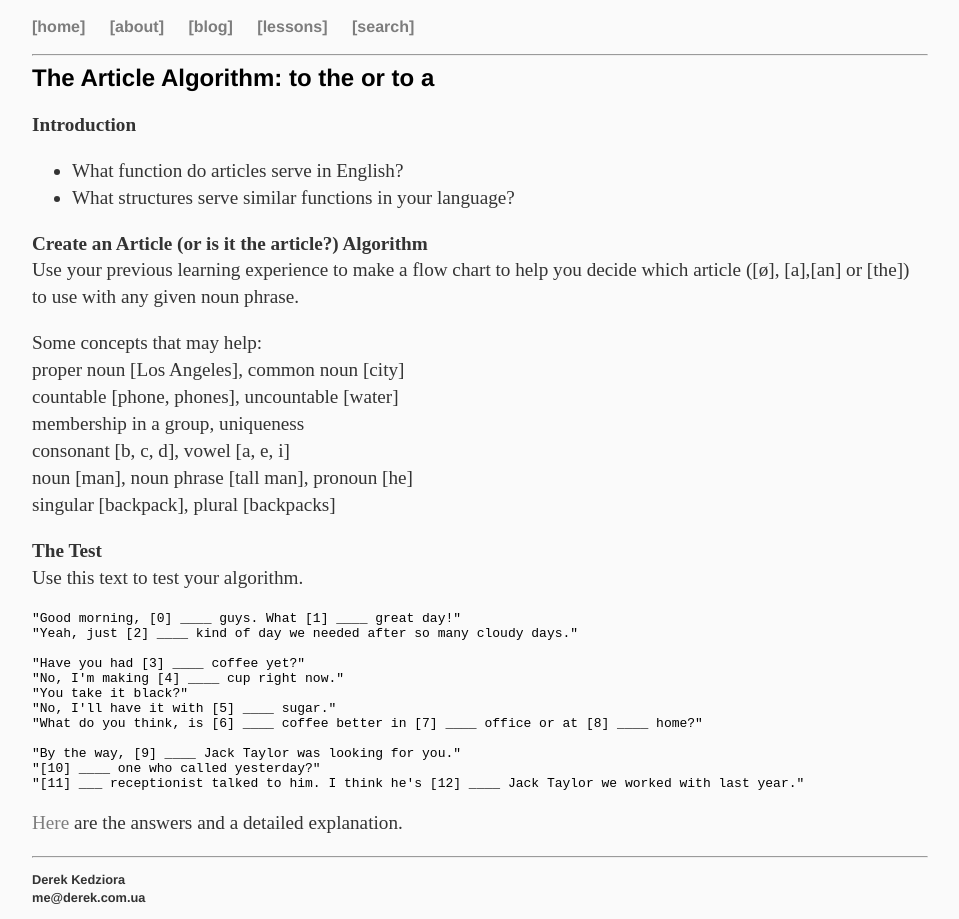
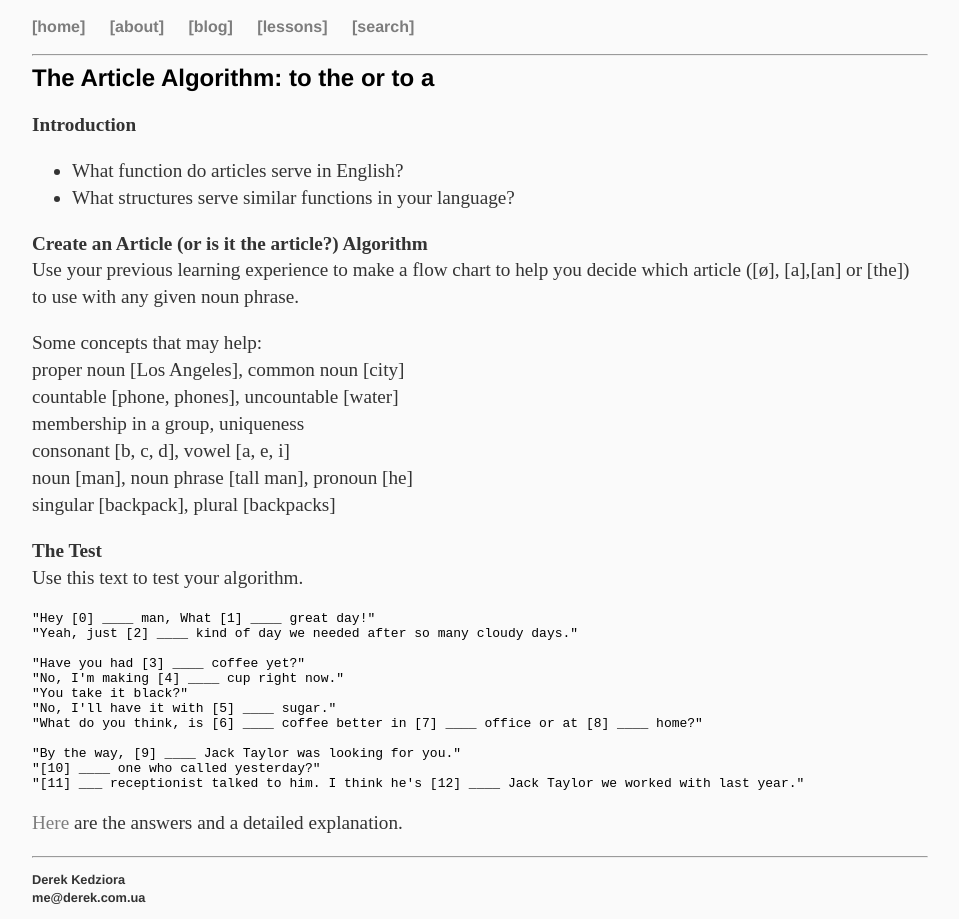
Before and after one commit to ZeroDeth/derekkedziora.github.io, a Jekyll site: the page built from _posts/2016-10-31-article-algorithm.md, in a window 1280 px wide. Shown: the whole page, without its empty margins (160-1119 px from the left). Built offline with Jekyll 4.4.1, drawn with Linux system fonts in a browser that asks for light colours.

Commit message:
guys changed to man

```diff
--- a/_posts/2016-10-31-article-algorithm.md
+++ b/_posts/2016-10-31-article-algorithm.md
@@ -29,7 +29,7 @@ singular [backpack], plural [backpacks]
 **The Test**
 Use this text to test your algorithm.
 <pre>
-"Good morning, [0] ____ guys. What [1] ____ great day!"
+"Hey [0] ____ man, What [1] ____ great day!"
 "Yeah, just [2] ____ kind of day we needed after so many cloudy days."
 
 "Have you had [3] ____ coffee yet?"
```
